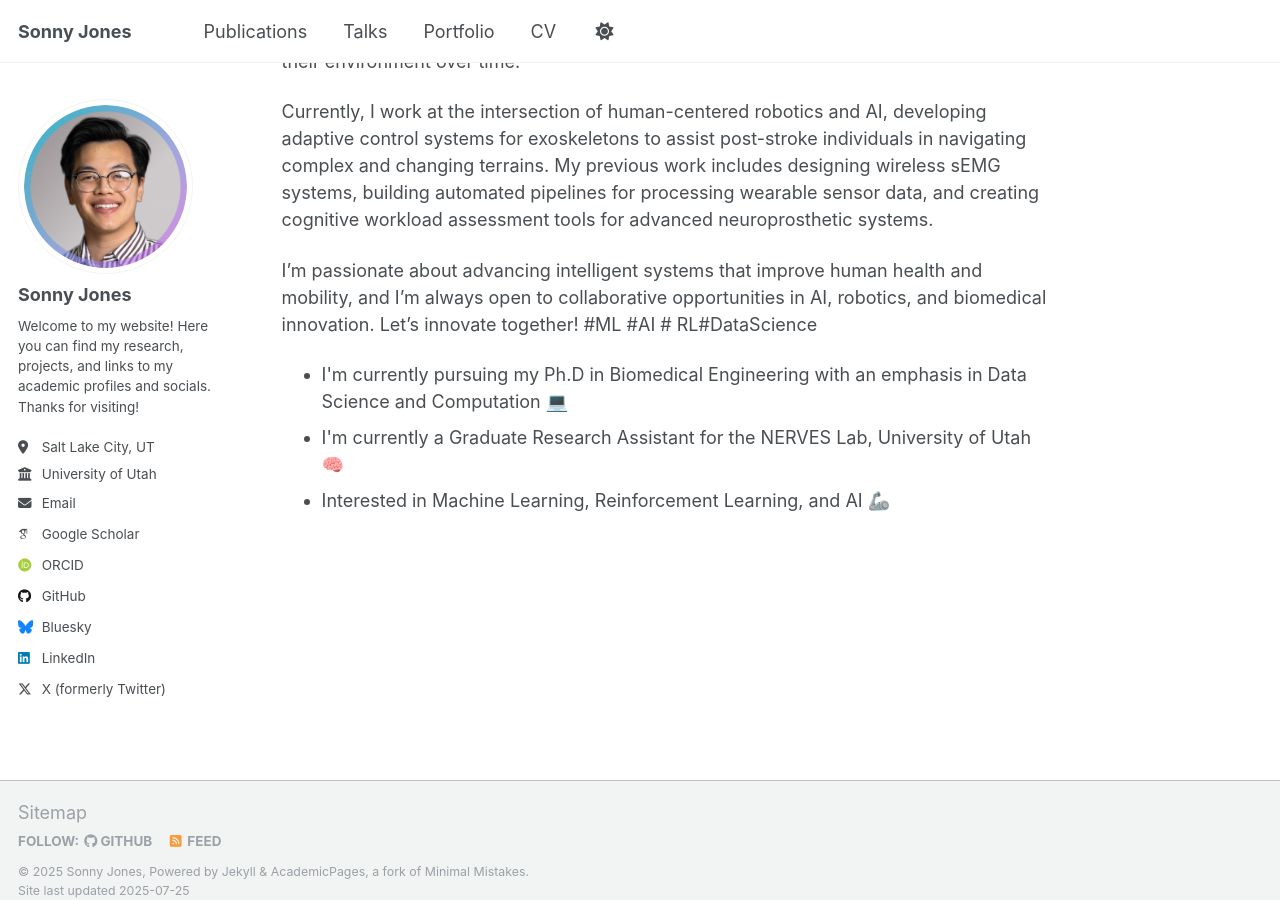
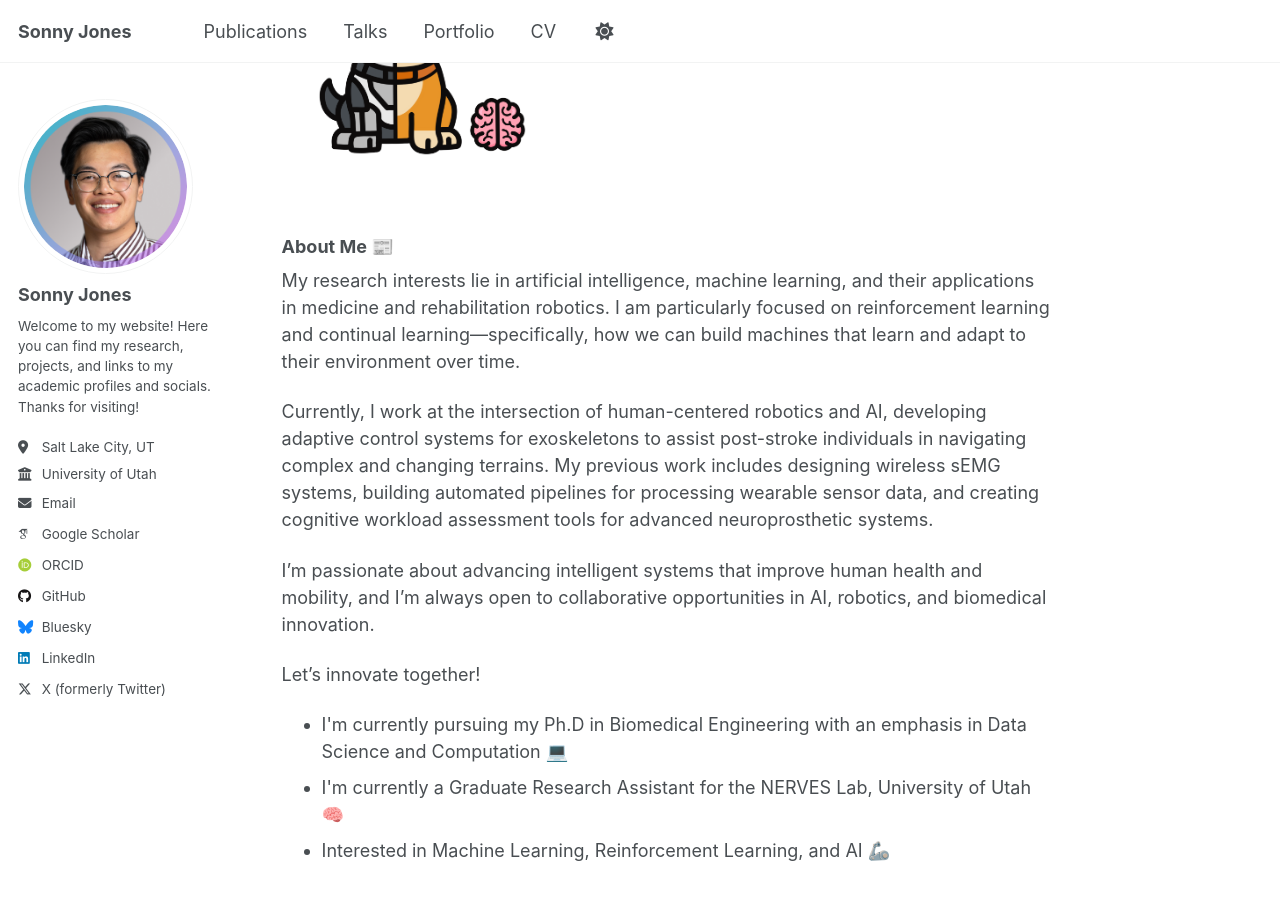
Before and after one commit to sonny-jones/sonny-jones.github.io, a Jekyll site: the page built from _pages/about.md, in a window 1280 px wide and 900 px high, scrolled down 241 px. Built offline with Jekyll 4.4.1, drawn with Linux system fonts in a browser that asks for light colours; some web fonts are replaced.

Commit message:
Added robocorgi icon to home page

```diff
--- a/_pages/about.md
+++ b/_pages/about.md
@@ -7,6 +7,8 @@ redirect_from:
   - /about.html
 ---
 
+<img src="{{ base_path }}/images/robocorgi.png" alt="My Image" style="max-width: 100%; height: auto; max-height: 300px;">
+
 ### About Me 📰
 
 My research interests lie in artificial intelligence, machine learning, and their applications in medicine and rehabilitation robotics. I am particularly focused on reinforcement learning and continual learning—specifically, how we can build machines that learn and adapt to their environment over time.
@@ -14,7 +16,8 @@ My research interests lie in artificial intelligence, machine learning, and thei
 Currently, I work at the intersection of human-centered robotics and AI, developing adaptive control systems for exoskeletons to assist post-stroke individuals in navigating complex and changing terrains. My previous work includes designing wireless sEMG systems, building automated pipelines for processing wearable sensor data, and creating cognitive workload assessment tools for advanced neuroprosthetic systems.
 
 I’m passionate about advancing intelligent systems that improve human health and mobility, and I’m always open to collaborative opportunities in AI, robotics, and biomedical innovation.
-Let's innovate together! #ML #AI # RL#DataScience
+
+Let's innovate together!
 
 <p>
   <ul>
```
